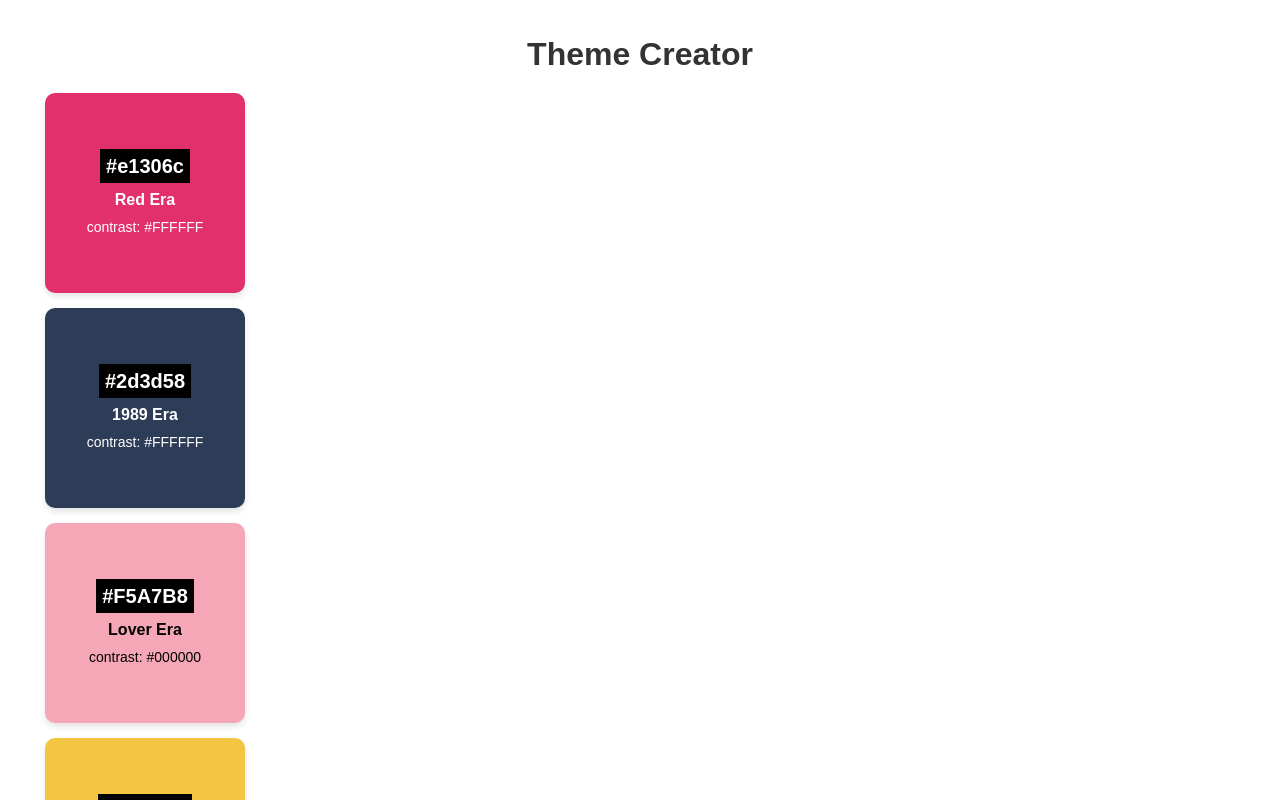
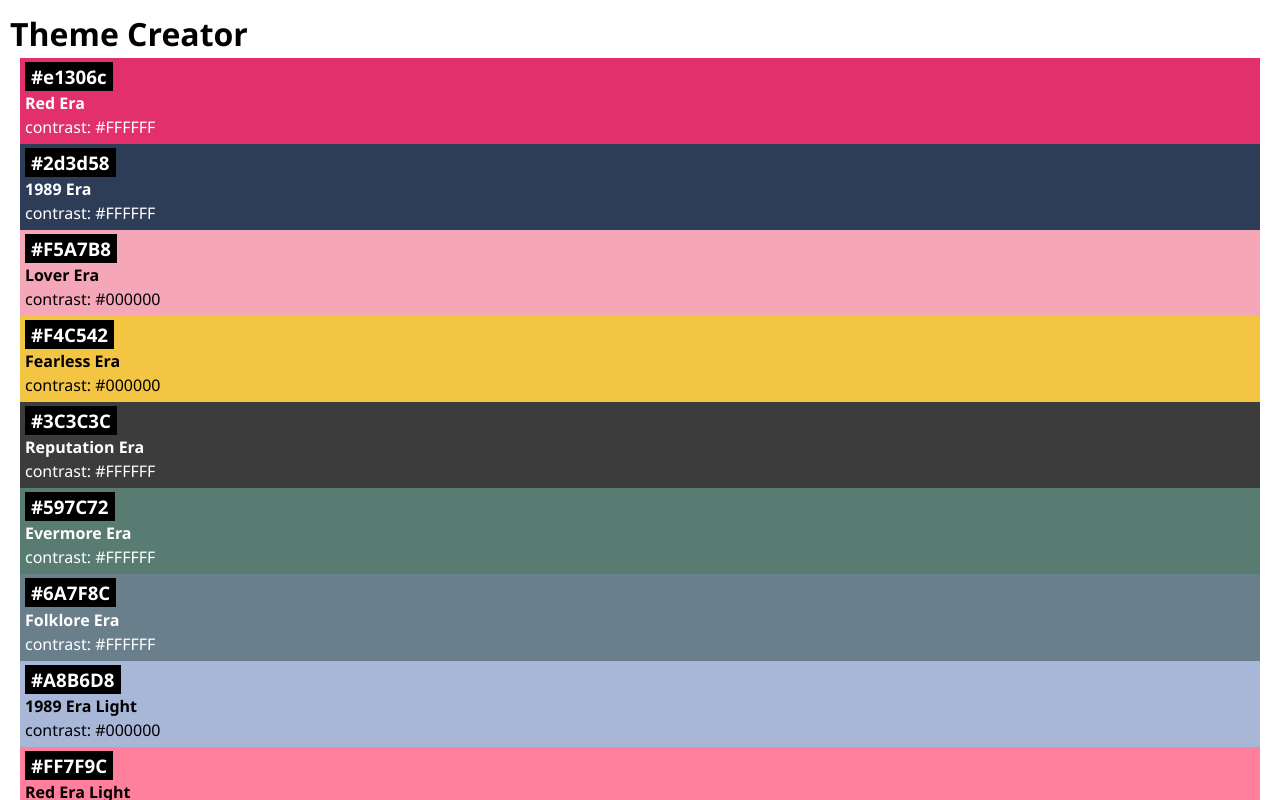
Before and after one commit to alohafhell/Theme-Creator, a React (Vite) app: page / in a window 1280 px wide. Shown: the top 800 px of the page. Built offline with nearby package versions, Linux system fonts and the light colour scheme.

Commit message:
Undo the changes

```diff
--- a/src/App.css
+++ b/src/App.css
@@ -2,19 +2,3 @@
   font-family: "Segoe UI", "Helvetica Neue", Arial, sans-serif;
   padding: 10px;
 }
-.app {
-  font-family: Arial, sans-serif;
-  text-align: center;
-  padding: 20px;
-}
-
-h1 {
-  color: #333;
-}
-
-.color-cards-container {
-  display: flex;
-  flex-wrap: wrap;
-  justify-content: center;
-  margin-top: 20px;
-}
--- a/src/App.jsx
+++ b/src/App.jsx
@@ -1,19 +1,19 @@
 import { initialColors } from "./lib/colors";
 import Color from "./Components/Color/Color";
 import "./App.css";
-import React from "react";
 
 function App() {
   return (
-    <div className="app">
+    <>
       <h1>Theme Creator</h1>
-      <div className="color-card-container">
-        {initialColors.map((color) => {
-          return <Color key={color.id} color={color} />;
-        })}
-      </div>
-    </div>
+
+      {initialColors.map((color) => {
+        return <Color key={color.id} color={color} />;
+      })}
+    </>
   );
 }
 
 export default App;
+
+console.log("Find Issue 1");
--- a/src/Components/Color/Color.css
+++ b/src/Components/Color/Color.css
@@ -9,32 +9,3 @@
   background: black;
   color: white;
 }
-.color-card {
-  width: 200px;
-  height: 200px;
-  border-radius: 10px;
-  margin: 15px;
-  padding: 20px;
-  display: flex;
-  flex-direction: column;
-  justify-content: center;
-  align-items: center;
-  box-shadow: 0 4px 6px rgba(0, 0, 0, 0.1);
-  text-align: center;
-}
-
-.color-card-headline {
-  font-size: 20px;
-  font-weight: bold;
-  margin: 0;
-}
-
-h4 {
-  font-size: 16px;
-  margin: 5px 0;
-}
-
-p {
-  font-size: 14px;
-  color: inherit; /* Inherit the text color from the background */
-}
--- a/src/Components/Color/Color.jsx
+++ b/src/Components/Color/Color.jsx
@@ -1,5 +1,4 @@
 import "./Color.css";
-import React from "react";
 
 export default function Color({ color }) {
   return (
```
